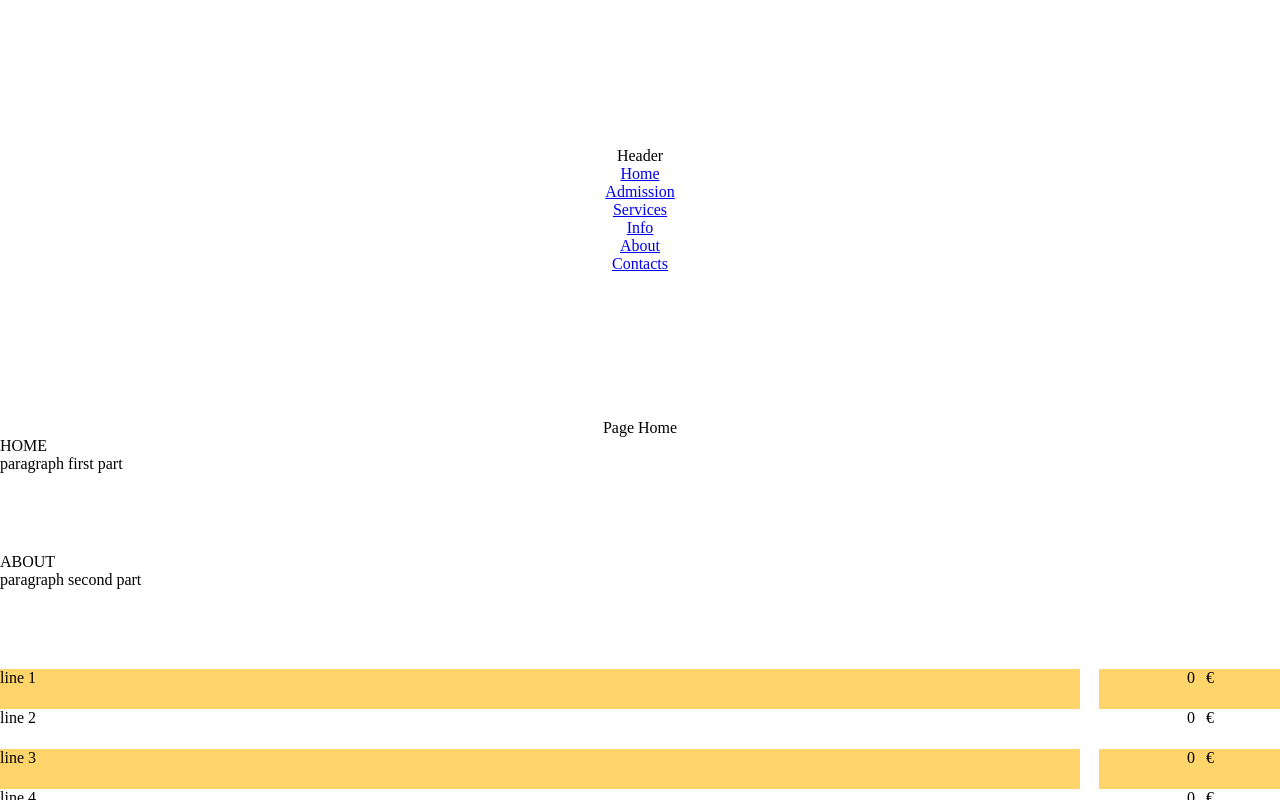
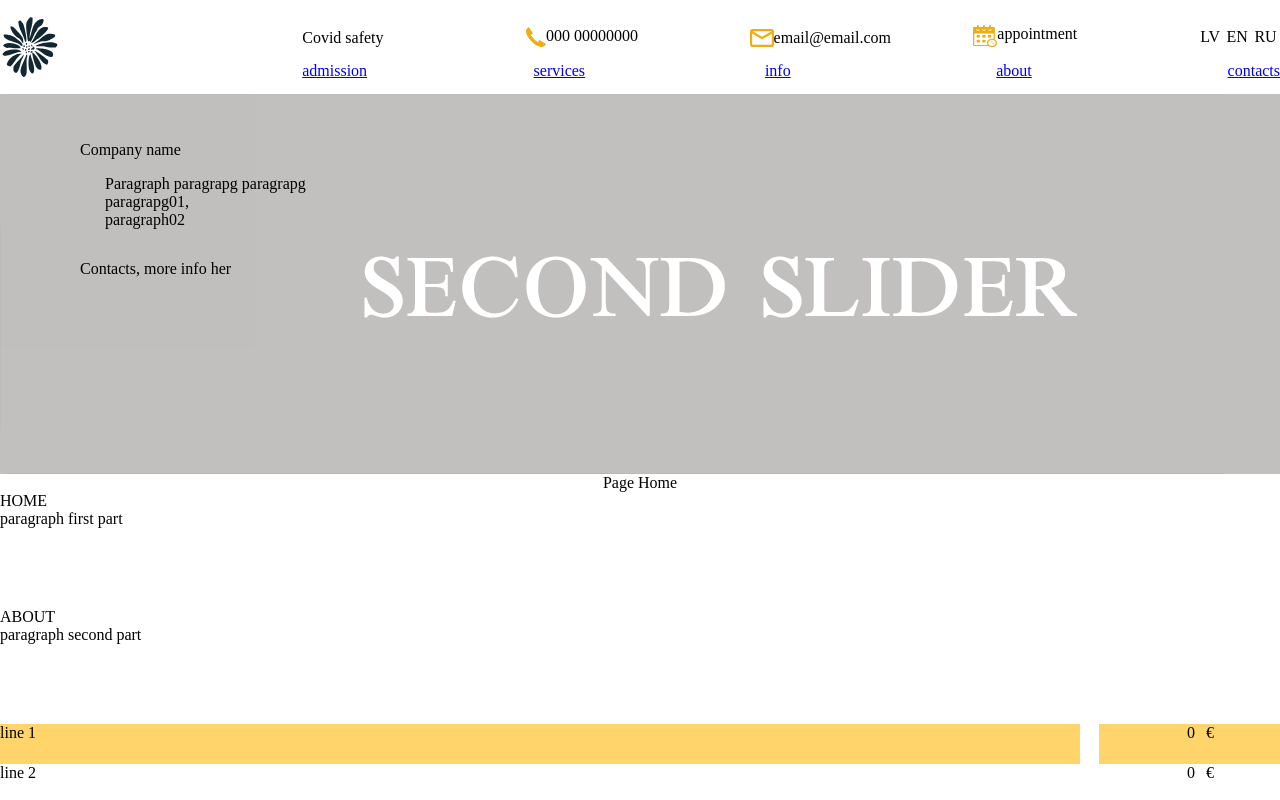
Before and after one commit to VoltG3/react_lors, a React (Create React App) app: page /home in a window 1280 px wide. Shown: the top 800 px of the page. Built offline with nearby package versions, Linux system fonts and the light colour scheme.

Commit message:
[ UPDATE ] - header

```diff
--- a/src/GlobalStyles.js
+++ b/src/GlobalStyles.js
@@ -5,6 +5,7 @@ export const GlobalStyles = createGlobalStyle`
   :root {
     --page--width: 1440px;
     --list--line--height: 40px;
+    --page--side--margin: 80px;
     --filter--img: drop-shadow(6px 6px 4px rgba(0, 0, 0, 0.7));
   }
 
--- a/src/assets/json/JSON_textcontent.sections.js
+++ b/src/assets/json/JSON_textcontent.sections.js
@@ -74,5 +74,42 @@ export const stockDataTextcontentSections = [
                         part : "second one: 000 00000000"
                     }
                 ]
+    },
+    {
+        section : "header",
+        stock : [
+                    {
+                        id : "01",
+                        part : "Covid safety"
+                    },
+                    {
+                        id : "02",
+                        part : "000 00000000"
+                    },
+                    {
+                        id : "03",
+                        part : "email@email.com"
+                    },
+                    {
+                        id : "04",
+                        part : "appointment"
+                    },
+                    {
+                        id : "05",
+                        part : "Paragraph paragrapg paragrapg"
+                    },
+                    {
+                        id : "06",
+                        part : "paragrapg01,"
+                    },
+                    {
+                        id : "07",
+                        part : "paragraph02"
+                    },
+                    {
+                        id : "08",
+                        part : "Contacts, more info her"
+                    }
+        ]
     }
 ]
--- a/src/components/Header.js
+++ b/src/components/Header.js
@@ -1,21 +1,22 @@
 import styled from 'styled-components'
 
 import Navigation from './Navigation'
+import HeaderSetNav from './Header/headerSet.nav'
+import HeaderSetSlider from './Header/headerSet.slider'
 
 const StyledHeader = styled.div`
   display: flex;
   flex-direction: column;
-  justify-content: center;
   align-items: center;
       width: 100%;
-      height: 419px;
+      height: 474px;
 `
 
 export default function Header() {
     return (
         <StyledHeader>
-            <p>Header</p>
-            <Navigation />
+            <HeaderSetNav />
+            <HeaderSetSlider />
         </StyledHeader>
     )
 }
--- /dev/null
+++ b/src/components/Header/headerSet.nav.js
@@ -0,0 +1,53 @@
+import styled from 'styled-components'
+import LogoColored00 from '../../assets/img/logo_colored/Lors_colored.svg'
+
+import HeaderSubSetNavInfoline from './headerSubSet.nav.infoline'
+import HeaderSubSetNavNavigation from './headerSubSet.nav.navigation'
+
+const StyledContainer = styled.div`
+  display: flex;
+  flex-direction: row;
+  justify-content: center;
+    max-width: calc(var(--page--width) - calc(var(--page--side--margin) + var(--page--side--margin)));
+        width: 100%;
+        height: 94px;
+
+  .firstpart {
+    display: flex;
+    justify-content: flex-start;
+    align-items: center;
+        width: 340px;
+        height: 100%;
+  }
+
+  .secondpart {
+    display: flex;
+    flex-direction: column;
+      width: 1100px;
+      height: 94px;
+  }
+`
+
+export default function HeaderSetNav() {
+    return (
+        <StyledContainer>
+            <div className={"firstpart"}>
+                <img src={ LogoColored00 }
+                     alt={"icon"}
+                     style={{
+                         width: '60px',
+                         height: '60px'
+                     }}/>
+            </div>
+
+            <div className={"secondpart"}>
+                <div>
+                    <HeaderSubSetNavInfoline />
+                </div>
+                <div>
+                    <HeaderSubSetNavNavigation />
+                </div>
+            </div>
+        </StyledContainer>
+    )
+}
--- /dev/null
+++ b/src/components/Header/headerSet.slider.js
@@ -0,0 +1,85 @@
+import styled from 'styled-components'
+
+import DefaultSlider01 from '../../assets/default_slider_01.png'
+import DefaultSlider02 from '../../assets/default_slider_02.png'
+import { GetHeader } from '../Props.header'
+import { DATA_TEXTCONTENT_HEADERS, DATA_TEXTCONTENT_SECTIONS } from '../../env'
+import { GetTextcontent } from '../Props.textcontent'
+
+const StyledContainer = styled.div`
+  width: 100%;
+  height: 381px;
+
+  .textcontent {
+    width: 100%;
+    height: 381px;
+    position: absolute;
+    z-index: 2;
+  }
+
+  .slide {
+    width: 100%;
+    height: 381px;
+    overflow: hidden;
+    position: relative;
+  }
+
+  .slide > div {
+    width: 100%;
+    height: 100%;
+    position: absolute;
+    z-index: 1;
+    animation: slide 9s infinite;
+    opacity: 0;
+  }
+  .slide > div:nth-child(3) {
+    animation-delay: 3s;
+  }
+
+  .slide > div:nth-child(2) {
+    animation-delay: 6s;
+  }
+
+  @keyframes slide {
+    10% {
+      opacity: 1;
+    }
+    20% {
+      opacity: 1;
+    }
+    30% {
+      opacity: 1;
+    }
+  }
+`
+
+export default function HeaderSetSlider() {
+    return (
+        <StyledContainer>
+            <section className="banner">
+                <div className={"textcontent"}>
+                    <div style={{ margin: '47px 0 0 80px' }}>
+                        <p><GetHeader textcontent={ DATA_TEXTCONTENT_HEADERS } part={"7"} /></p>
+                        <div style={{ margin: '16px 0 0 25px'}}>
+                            <p><GetTextcontent textcontent={ DATA_TEXTCONTENT_SECTIONS } section={"header"} partId={"05"}/></p>
+                            <p><GetTextcontent textcontent={ DATA_TEXTCONTENT_SECTIONS } section={"header"} partId={"06"}/></p>
+                            <p><GetTextcontent textcontent={ DATA_TEXTCONTENT_SECTIONS } section={"header"} partId={"07"}/></p>
+                        </div>
+
+                        <div style={{ margin: '31px 0 0 0'}}>
+                            <p><GetTextcontent textcontent={ DATA_TEXTCONTENT_SECTIONS } section={"header"} partId={"08"}/></p>
+                        </div>
+                    </div>
+
+                </div>
+
+                <div className={"slide"}>
+                    <div><img src={ DefaultSlider01 } alt={"slider img"} /></div>
+                    <div><img src={ DefaultSlider01 } alt={"slider img"} /></div>
+                    <div><img src={ DefaultSlider02 } alt={"slider img"} /></div>
+                </div>
+
+            </section>
+        </StyledContainer>
+    )
+}
--- /dev/null
+++ b/src/components/Header/headerSubSet.nav.infoline.js
@@ -0,0 +1,54 @@
+import styled from 'styled-components'
+
+import Icon01 from '../../assets/img/icons/icon_telefon.svg'
+import Icon02 from '../../assets/img/icons/icon_mail.svg'
+import Icon03 from '../../assets/img/icons/icon_appointment.svg'
+
+import { GetTextcontent } from '../Props.textcontent'
+import { DATA_TEXTCONTENT_SECTIONS } from '../../env'
+
+import HeaderSubSetNavLanguage from './headerSubSet.nav.language'
+
+const StyledContainer = styled.div`
+  display: flex;
+  flex-direction: row;
+  justify-content: space-around;
+  align-items: flex-end;
+    width: 100%;
+    height: 47px;
+
+ .infoSquare {
+    display: flex;
+    flex-direction: row;
+      width: 100%;
+  }
+`
+
+export default function HeaderSubSetNavInfoline() {
+    return (
+        <StyledContainer>
+            <div className={"infoSquare"}>
+                <p><GetTextcontent textcontent={ DATA_TEXTCONTENT_SECTIONS } section={"header"} partId={"01"}/></p>
+            </div>
+
+            <div className={"infoSquare"}>
+                <img src={ Icon01 } alt={"icon"} style={{ width: '20px', height: '20px'}}/>
+                <p><GetTextcontent textcontent={ DATA_TEXTCONTENT_SECTIONS } section={"header"} partId={"02"}/></p>
+            </div>
+
+            <div className={"infoSquare"}>
+                <img src={ Icon02 } alt={"icon"} style={{ width: '24px', height: '18px'}}/>
+                <p><GetTextcontent textcontent={ DATA_TEXTCONTENT_SECTIONS } section={"header"} partId={"03"}/></p>
+            </div>
+
+            <div className={"infoSquare"}>
+                <img src={ Icon03 } alt={"icon"} style={{ width: '24px', height: '22px'}}/>
+                <p><GetTextcontent textcontent={ DATA_TEXTCONTENT_SECTIONS } section={"header"} partId={"04"}/></p>
+            </div>
+
+            <div>
+                <HeaderSubSetNavLanguage />
+            </div>
+        </StyledContainer>
+    )
+}
--- /dev/null
+++ b/src/components/Header/headerSubSet.nav.language.js
@@ -0,0 +1,20 @@
+import styled from 'styled-components'
+
+const StyledContainer = styled.div`
+  display: flex;
+  flex-direction: row;
+  justify-content: space-around;
+  align-items: center;
+    width: 83px;
+    height: 20px;
+`
+
+export default function HeaderSubSetNavLanguage() {
+    return (
+        <StyledContainer>
+            <div><p>LV</p></div>
+            <div><p>EN</p></div>
+            <div><p>RU</p></div>
+        </StyledContainer>
+    )
+}
--- /dev/null
+++ b/src/components/Header/headerSubSet.nav.navigation.js
@@ -0,0 +1,34 @@
+import styled from 'styled-components'
+import { Link } from 'react-router-dom'
+import { GetHeader } from '../Props.header'
+import { DATA_TEXTCONTENT_HEADERS } from '../../env'
+
+const StyledContainer = styled.div`
+  display: flex;
+  flex-direction: row;
+  justify-content: space-around;
+  align-items: center;
+    width: 100%;
+  height: 47px;
+
+  .btn0 {
+    width: 100%;
+  }
+
+  .btn1 {
+    display: flex;
+    justify-content: flex-end;
+  }
+`
+
+export default function HeaderSubSetNavNavigation() {
+    return (
+        <StyledContainer>
+            <div className={"btn0"}><Link to={"admission"}><p><GetHeader textcontent={ DATA_TEXTCONTENT_HEADERS } part={"1"} /></p></Link></div>
+            <div className={"btn0"}><Link to={"services"}><p><GetHeader textcontent={ DATA_TEXTCONTENT_HEADERS } part={"2"} /></p></Link></div>
+            <div className={"btn0"}><Link to={"info"}><p><GetHeader textcontent={ DATA_TEXTCONTENT_HEADERS } part={"3"} /></p></Link></div>
+            <div className={"btn0"}><Link to={"about"}><p><GetHeader textcontent={ DATA_TEXTCONTENT_HEADERS } part={"4"} /></p></Link></div>
+            <div className={"btn1"}><Link to={"contacts"}><p><GetHeader textcontent={ DATA_TEXTCONTENT_HEADERS } part={"5"} /></p></Link></div>
+        </StyledContainer>
+    )
+}
```
